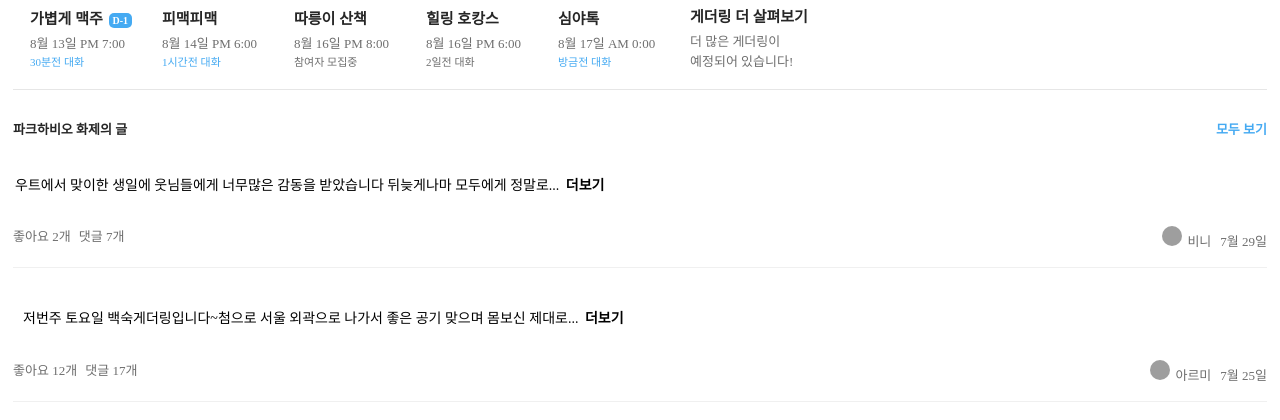
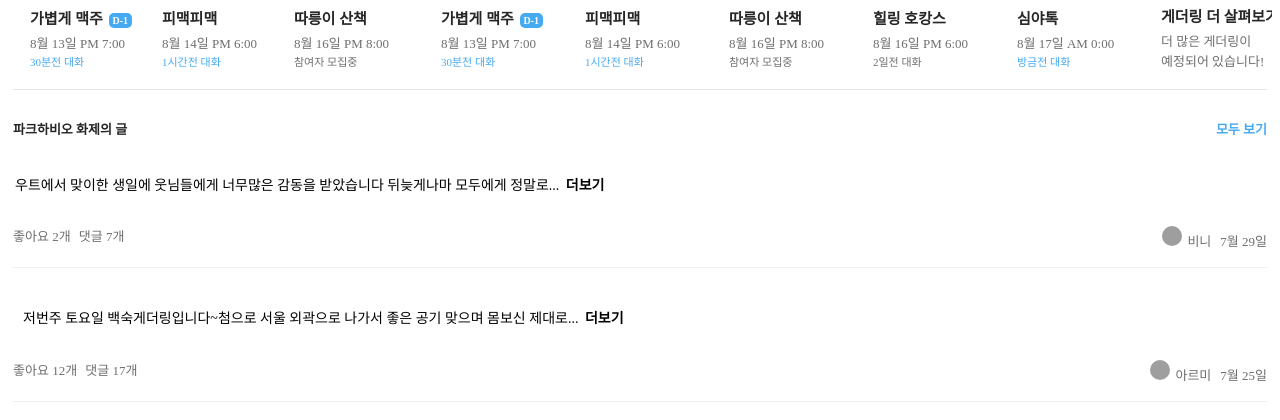
Before and after one commit to Hanho-Kim/woot, a Django app: page /index in a window 1280 px wide. Shown: the part 571-991 px from the top of the page. Run offline with Django 3.2, Linux system fonts and the light colour scheme; parts of the project's set-up code (start-up, migrations or seed data) failed here and were passed over; grey boxes are pictures that could not be loaded.

Commit message:
sticker image test

```diff
--- a/underbarApp/templates/underbarApp/index.html
+++ b/underbarApp/templates/underbarApp/index.html
@@ -111,7 +111,58 @@
 				</woot-click>
 				<woot-click href="/gathering/detail?gid=1">
 				<div class="main-section-item gathering-item button">
-					<div class="background" style="background-image:url('./images/test_cover_1.jpg')"></div>
+					<div class="background" style="background-image:url('http://ec2-18-224-96-147.us-east-2.compute.amazonaws.com:8000/site_media/static/sticker3.jpeg')"></div>
+					<div class="description">
+						<div class="title">
+							<span>따릉이 산책</span>
+						</div>
+						<div class="date">
+							<span>8월 16일 PM 8:00</span>
+						</div>
+						<div class="status">
+							<span>참여자 모집중</span>
+						</div>
+					</div>
+				</div>
+				</woot-click>
+				<woot-click href="/gathering/detail?gid=1">
+				<woot-click href="/gathering/detail?gid=1">
+				<div class="main-section-item gathering-item button">
+					<div class="background" style="background-image:url('./images/test_cover_1.jpg')">
+					</div>
+					<div class="description">
+						<div class="title">
+							<span>가볍게 맥주</span>
+							<span class="highlight">D-1</span>
+						</div>
+						<div class="date">
+							<span>8월 13일 PM 7:00</span>
+						</div>
+						<div class="status active">
+							<span>30분전 대화</span>
+						</div>
+					</div>
+				</div>
+				</woot-click>
+				<woot-click href="/gathering/detail?gid=1">
+				<div class="main-section-item gathering-item button">
+					<div class="background" style="background-image:url('./images/test_cover_5.jpg')"></div>
+					<div class="description">
+						<div class="title">
+							<span>피맥피맥</span>
+						</div>
+						<div class="date">
+							<span>8월 14일 PM 6:00</span>
+						</div>
+						<div class="status active">
+							<span>1시간전 대화</span>
+						</div>
+					</div>
+				</div>
+				</woot-click>
+				<woot-click href="/gathering/detail?gid=1">
+				<div class="main-section-item gathering-item button">
+					<div class="background" style="background-image:url('./images/test_cover_3.jpg')"></div>
 					<div class="description">
 						<div class="title">
 							<span>따릉이 산책</span>
```
Also changed, not shown: static_media/sticker3.jpeg (added).
